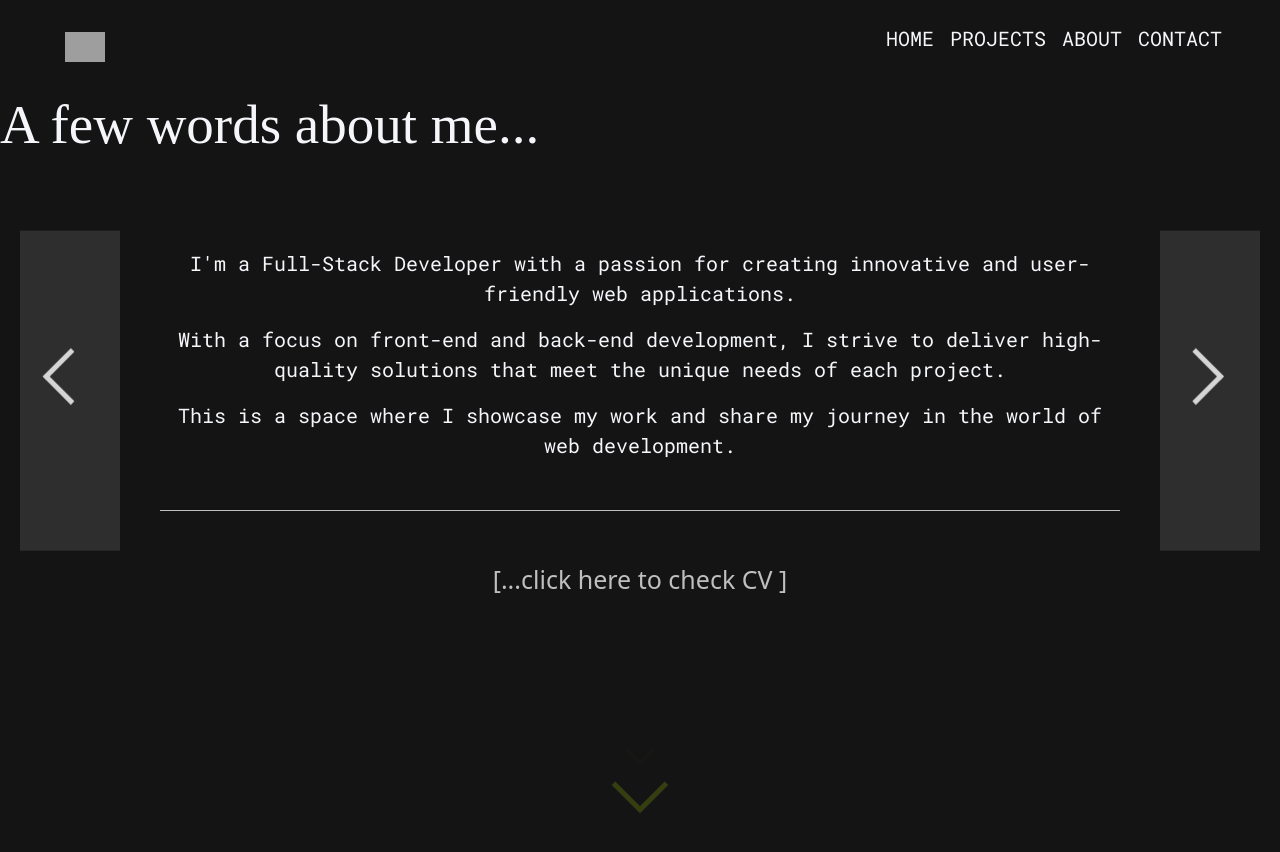
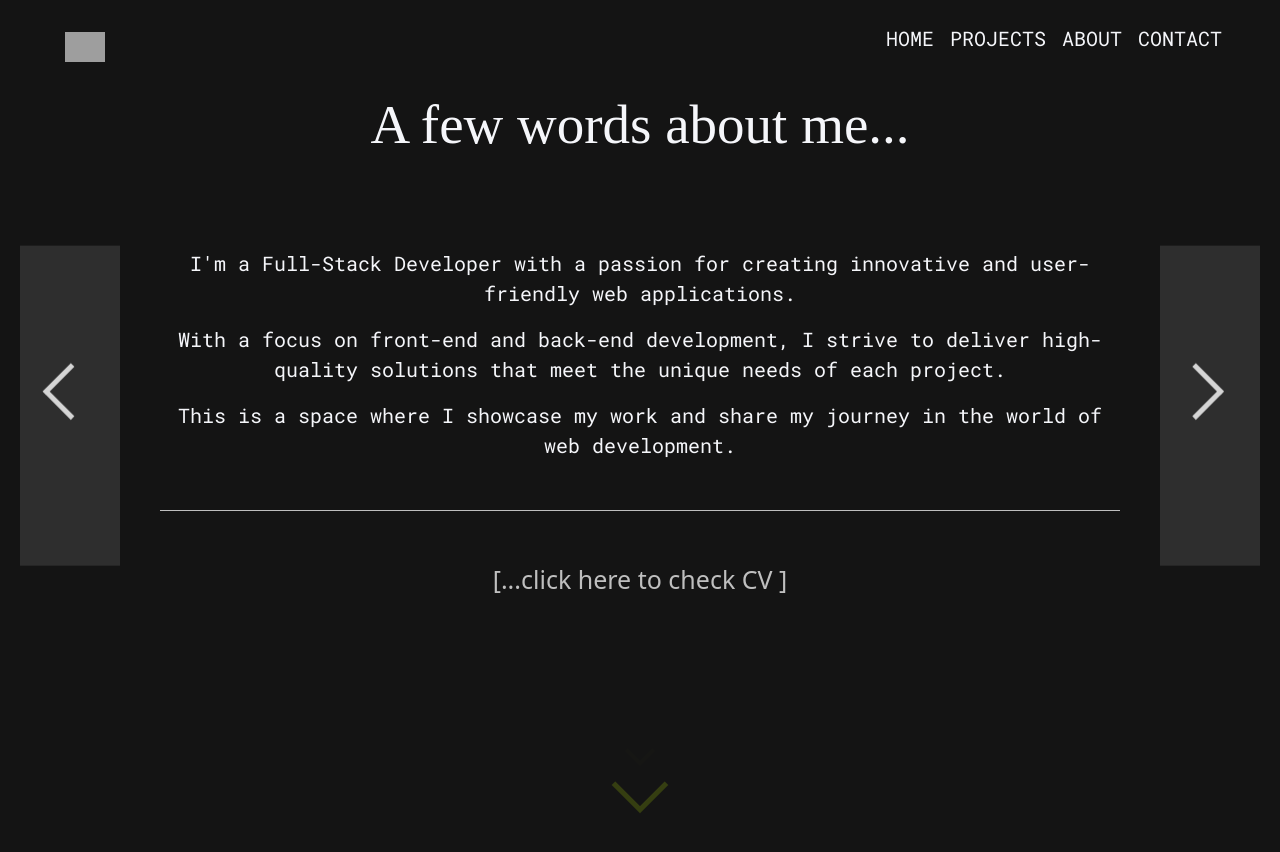
Before and after one commit to OlhaOvcharenko/Portfolio, a React (Create React App) app in the folder client/: page /about in a window 1280 px wide. Shown: the top 852 px of the page. Built offline with nearby package versions, Linux system fonts and the light colour scheme; no server answers; grey boxes are pictures that could not be loaded; a web font is replaced by a local one.

Commit message:
change PageContainer by animations

```diff
--- a/client/src/components/Common/PageContainer/PageContainer.js
+++ b/client/src/components/Common/PageContainer/PageContainer.js
@@ -3,27 +3,34 @@ import ArrowRight from '../ArrowRight/Arrow';
 import styles from '../PageContainer/PageContainer.module.scss'
 import { useNavigate } from 'react-router-dom';
 import { useState } from 'react';
+import { useEffect } from 'react';
 
 const PageContainer = ({ children, toNext, toPrevious}) => {
   const [isExiting, setIsExiting] = useState(false);
+  const [isMounted, setIsMounted] = useState(false);
   const navigate = useNavigate();
+
+  useEffect(() => {
+    setIsMounted(true);
+  }, []);
 
   const handleNavigation = (url) => {
     setIsExiting(true);
+    setIsMounted(true);
     setTimeout(() => {
       navigate(url);
-    }, 1000);
+    }, 800);
   };
 
-  return(
-    <div className={`${styles.pageContainer} ${isExiting ? styles['fade-out'] : ''}`}>
+  return (
+    <div className={`${styles.pageContainer} ${isMounted ? styles['fade-in'] : ''} ${isExiting ? styles['fade-out'] : ''}`} >
       <ArrowLeft onClick={() => handleNavigation(toPrevious)} />
       <ArrowRight onClick={() => handleNavigation(toNext)} />
       <div>
         {children}
       </div>
     </div>
-  )
+  );
 };
 
 export default PageContainer;
--- a/client/src/components/Common/PageContainer/PageContainer.module.scss
+++ b/client/src/components/Common/PageContainer/PageContainer.module.scss
@@ -9,10 +9,29 @@
   align-items: center;
   position: relative;
   padding-bottom: 50px;
-  opacity: 1;
-  transition: opacity 0.8s ease-in-out;
+  transition: opacity 0.8s ease-in-out, transform 0.8s ease-in-out, 0.8s ease-in-out;
+  opacity: 0;
+  transform: scale(0.95) rotate(1deg);
 }
 
-.pageContainer.fade-out {
-  opacity: 0;
+.fade-in {
+  opacity: 1;
+  transform: scale(1) rotate(0deg);
 }
+
+.fade-out {
+  opacity: 0.5;
+  transform: scale(1.05) rotate(0deg);
+  filter: blur(2px);
+}
+
+@keyframes backgroundAnimation {
+  0% { background-position: 0% 50%; }
+  50% { background-position: 100% 50%; }
+  100% { background-position: 0% 50%; }
+}
+
+.pageContainer {
+  background-size: 200% 200%;
+  animation: backgroundAnimation 3s ease infinite
+}
--- a/client/src/components/Pages/About/About.js
+++ b/client/src/components/Pages/About/About.js
@@ -9,8 +9,7 @@ const About = () => {
 
   return (
     <PageContainer toNext={"/contact"} toPrevious={"/projects"} >
-      <div>
-      <h1>A few words about me...</h1>
+      <h1 className="text-center">A few words about me...</h1>
       <div className={styles.aboutBox}>
         <div  className={styles.infoBox}>
           <div  className={styles.textBox}>
@@ -26,7 +25,6 @@ const About = () => {
           </div>
         </div>
       </div>
-      </div>
     </PageContainer>
   );
 };
--- a/client/src/components/Pages/Home/Home.js
+++ b/client/src/components/Pages/Home/Home.js
@@ -1,10 +1,12 @@
-
+import PageContainer from "../../Common/PageContainer/PageContainer";
 import Intro from "../../Views/Intro/Intro";
 
 const Home = () => {
   return (
     <div>
-      <Intro />
+      <PageContainer  toNext={"/projects"} toPrevious={"/contact"}>
+        <Intro />
+       </PageContainer>
     </div>
   )
 };
--- a/client/src/components/Views/Intro/Intro.js
+++ b/client/src/components/Views/Intro/Intro.js
@@ -1,16 +1,13 @@
-import PageContainer from "../../Common/PageContainer/PageContainer";
 import styles from "../Intro/Intro.module.scss";
 
 const Intro = () => (
   <section className={styles.Intro}>
-    <PageContainer  toNext={"/projects"} toPrevious={"/contact"}>
     <div className={styles.text}>
       <h1 className="text-center my-5">Hi, my name is Olha Ovcharenko!</h1>
       <p>I am a Junior Full Stack Developer.</p>
       <p>Explore my projects.</p>
       <p>Feel free to contact me, share your thoughts and ideas at ovcharenko.olga.2014@gmail.com.</p>
     </div>
-    </PageContainer>
   </section>
 );
 
```
Lines whose indentation alone changed are shown as unchanged.
